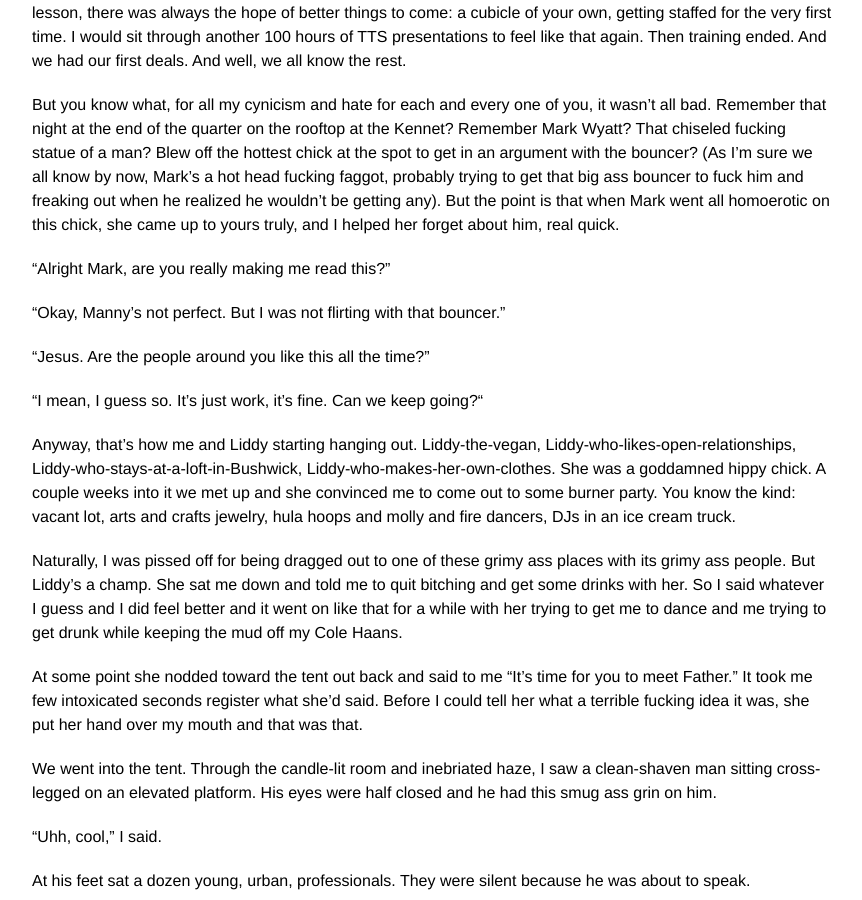
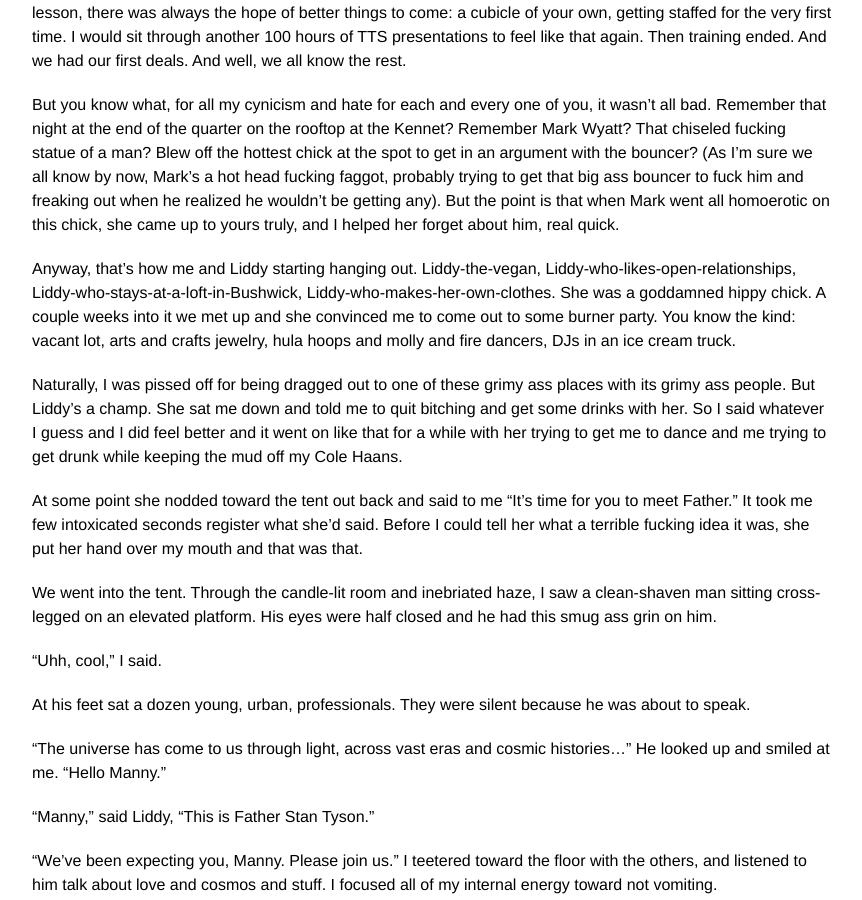
Before and after one commit to dericko/dericko.github.io, a Jekyll site: the page built from _posts/2016-01-24-m4e.md, in a window 1280 px wide and 900 px high, scrolled down 1435 px. Shown: the whole window, without its empty margins (208-1070 px from the left). Built offline with Jekyll 4.4.1, drawn with Linux system fonts in a browser that asks for light colours.

Commit message:
Edit story

```diff
--- a/_posts/2016-01-24-m4e.md
+++ b/_posts/2016-01-24-m4e.md
@@ -49,14 +49,6 @@ Remember training? What a time. I can hardly express how good it felt to be the
 
 But you know what, for all my cynicism and hate for each and every one of you, it wasn’t all bad. Remember that night at the end of the quarter on the rooftop at the Kennet? Remember Mark Wyatt? That chiseled fucking statue of a man?  Blew off the hottest chick at the spot to get in an argument with the bouncer? (As I’m sure we all know by now, Mark’s a hot head fucking faggot, probably trying to get that big ass bouncer to fuck him and freaking out when he realized he wouldn’t be getting any). But the point is that when Mark went all homoerotic on this chick, she came up to yours truly, and I helped her forget about him, real quick.
 
-“Alright Mark, are you really making me read this?”
-
-“Okay, Manny’s not perfect. But I was not flirting with that bouncer.”
-
-“Jesus. Are the people around you like this all the time?”
-
-“I mean, I guess so. It’s just work, it’s fine. Can we keep going?“
-
 Anyway, that’s how me and Liddy starting hanging out. Liddy-the-vegan, Liddy-who-likes-open-relationships, Liddy-who-stays-at-a-loft-in-Bushwick, Liddy-who-makes-her-own-clothes. She was a goddamned hippy chick. A couple weeks into it we met up and she convinced me to come out to some burner party. You know the kind: vacant lot, arts and crafts jewelry, hula hoops and molly and fire dancers, DJs in an ice cream truck.
 
 Naturally, I was pissed off for being dragged out to one of these grimy ass places with its grimy ass people. But Liddy’s a champ. She sat me down and told me to quit bitching and get some drinks with her. So I said whatever I guess and I did feel better and it went on like that for a while with her trying to get me to dance and me trying to get drunk while keeping the mud off my Cole Haans.
```
